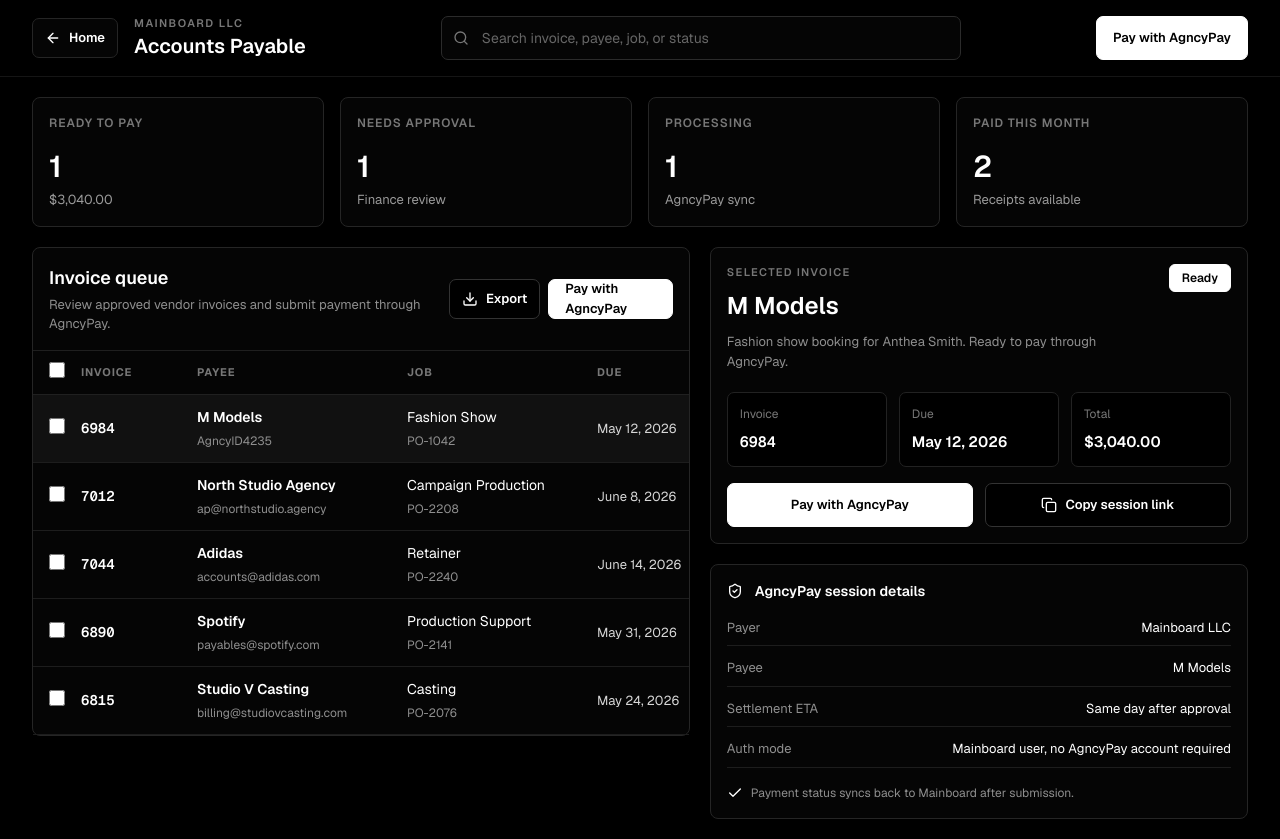
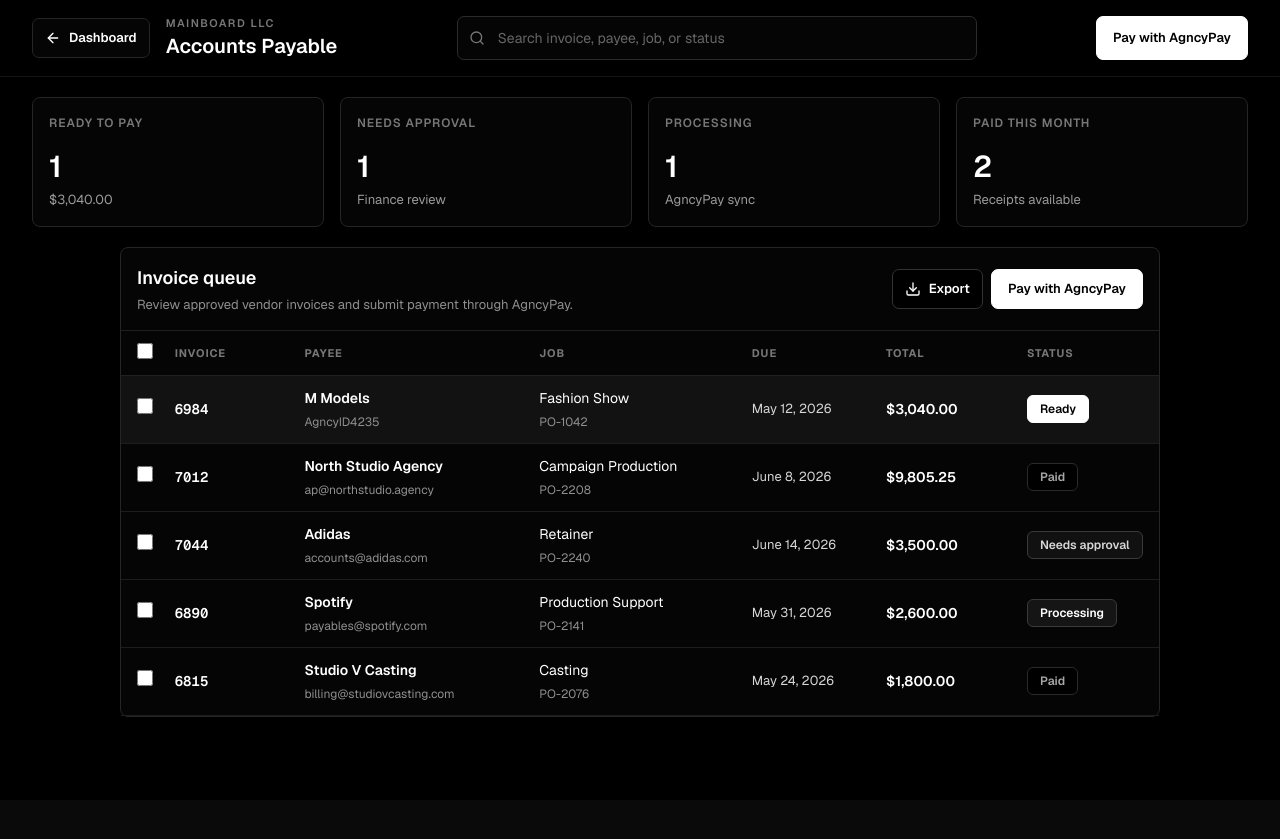
Before and after one commit to FluxtonX/agncypay-web, a Next.js app: page /mainboard in a window 1280 px wide. After the commit the page ends 800 px from the top, so only its background shows below. Built offline with nearby package versions, Linux system fonts and the light colour scheme.

Commit message:
latest UI improvements

```diff
--- a/src/app/dashboard/invoices/page.tsx
+++ b/src/app/dashboard/invoices/page.tsx
@@ -573,11 +573,7 @@ export default function InvoicesPortalPage() {
   const downloadInvoicePdf = (invoice: InvoiceRow) => {
     const blob = new Blob([buildInvoicePdf(invoice, invoiceSource)], { type: "application/pdf" });
     const url = URL.createObjectURL(blob);
-    const link = document.createElement("a");
-
-    link.href = url;
-    link.download = `${invoice.id}.pdf`;
-    link.click();
+    window.open(url, '_blank');
     URL.revokeObjectURL(url);
     setOpenMenuId(null);
   };
@@ -961,6 +957,9 @@ export default function InvoicesPortalPage() {
             <tr className="h-[49px] border-b border-[#686868] text-[17px] font-semibold leading-none text-[#a2a2a2]">
               <th className="pl-[10px] pr-4">
                 <div className="flex items-center gap-[10px]">
+                  <div className="flex h-5 w-5 shrink-0 items-center justify-center rounded-[4px] bg-[#22a92d] text-white" title="QuickBooks Sync Active">
+                    <span className="rounded-full bg-[#1a8f25] px-1 py-0.5 text-[10px] font-black leading-none">qb</span>
+                  </div>
                   {canSelectInvoices && (
                     <input
                       type="checkbox"
--- a/src/app/dashboard/pay-flow/[invoiceId]/page.tsx
+++ b/src/app/dashboard/pay-flow/[invoiceId]/page.tsx
@@ -400,7 +400,10 @@ export default function DashboardPayFlowPage() {
                 </button>
                 <button
                   type="button"
-                  onClick={downloadInvoicePdf}
+                  onClick={() => {
+                    setShowPreview(true);
+                    setIsActionsOpen(false);
+                  }}
                   className="flex w-full items-center gap-2 rounded-[5px] px-3 py-2 text-left text-[12px] font-bold text-[#d8d8d8] hover:bg-white/[0.07]"
                 >
                   <FileText className="h-4 w-4" />
@@ -527,7 +530,7 @@ export default function DashboardPayFlowPage() {
                   </button>
                   <button
                     type="button"
-                    onClick={downloadInvoicePdf}
+                    onClick={() => setShowPreview(true)}
                     className="flex flex-col items-center gap-1 hover:text-[#d8d8d8]"
                   >
                     <FileText className="h-5 w-5" />
--- a/src/app/mainboard/page.tsx
+++ b/src/app/mainboard/page.tsx
@@ -87,9 +87,9 @@ export default function MainboardPage() {
       <header className="sticky top-0 z-30 border-b border-[#151515] bg-black/95 backdrop-blur">
         <div className="mx-auto flex h-[76px] max-w-[1480px] items-center justify-between gap-4 px-4 sm:px-6 lg:px-8">
           <div className="flex items-center gap-4">
-            <Link href="/" className="inline-flex h-10 items-center gap-2 rounded-[7px] border border-[#252525] bg-[#050505] px-3 text-[13px] font-semibold text-white hover:border-[#555]">
+            <Link href="/dashboard" className="inline-flex h-10 items-center gap-2 rounded-[7px] border border-[#252525] bg-[#050505] px-3 text-[13px] font-semibold text-white hover:border-[#555]">
               <ArrowLeft className="h-4 w-4" />
-              Home
+              Dashboard
             </Link>
             <div>
               <p className="text-[11px] font-semibold uppercase tracking-[0.14em] text-[#777]">Mainboard LLC</p>
@@ -134,7 +134,7 @@ export default function MainboardPage() {
           ))}
         </section>
 
-        <section className="mt-5 grid grid-cols-1 gap-5 xl:grid-cols-[minmax(0,1.1fr)_minmax(420px,0.9fr)]">
+        <section className="mt-5 mx-auto max-w-[1040px] flex flex-col gap-5">
           <div className="space-y-5">
             <section className="rounded-[8px] border border-[#252525] bg-[#050505]">
               <div className="flex flex-col gap-3 border-b border-[#1f1f1f] p-4 sm:flex-row sm:items-center sm:justify-between">
@@ -259,75 +259,6 @@ export default function MainboardPage() {
               </section>
             )}
           </div>
-
-          <aside className="space-y-5">
-            <section className="rounded-[8px] border border-[#252525] bg-[#050505] p-4">
-              <div className="flex items-start justify-between gap-4">
-                <div>
-                  <p className="text-[11px] font-semibold uppercase tracking-[0.12em] text-[#777]">Selected invoice</p>
-                  <h2 className="mt-2 text-[24px] font-semibold text-white">{selectedInvoice.recipient}</h2>
-                  <p className="mt-2 text-[13px] leading-5 text-[#8f8f8f]">{selectedInvoice.note}</p>
-                </div>
-                <StatusBadge status={selectedInvoice.status} />
-              </div>
-
-              <div className="mt-5 grid grid-cols-3 gap-3">
-                <div className="rounded-[7px] border border-[#222] bg-black p-3">
-                  <p className="text-[12px] text-[#777]">Invoice</p>
-                  <p className="mt-2 font-mono text-[15px] font-semibold text-white">{selectedInvoice.invoiceNumber}</p>
-                </div>
-                <div className="rounded-[7px] border border-[#222] bg-black p-3">
-                  <p className="text-[12px] text-[#777]">Due</p>
-                  <p className="mt-2 text-[15px] font-semibold text-white">{selectedInvoice.due}</p>
-                </div>
-                <div className="rounded-[7px] border border-[#222] bg-black p-3">
-                  <p className="text-[12px] text-[#777]">Total</p>
-                  <p className="mt-2 text-[15px] font-semibold text-white">{formatMainboardMoney(selectedInvoice.amount + selectedInvoice.fee)}</p>
-                </div>
-              </div>
-
-              <div className="mt-4 grid grid-cols-1 gap-3 sm:grid-cols-2">
-                <Link
-                  href={`/request/${selectedInvoice.id}?mode=guest`}
-                  className="inline-flex h-11 items-center justify-center gap-2 rounded-[7px] border border-white bg-white px-4 text-[13px] font-semibold text-black hover:bg-[#ededed]"
-                >
-                  Pay with AgncyPay
-                </Link>
-                <button
-                  type="button"
-                  onClick={copyShareLink}
-                  className="inline-flex h-11 items-center justify-center gap-2 rounded-[7px] border border-[#333] bg-black px-4 text-[13px] font-semibold text-white hover:border-[#666]"
-                >
-                  <Copy className="h-4 w-4" />
-                  Copy session link
-                </button>
-              </div>
-            </section>
-
-            <section className="rounded-[8px] border border-[#252525] bg-[#050505] p-4">
-              <div className="flex items-center gap-3">
-                <ShieldCheck className="h-4 w-4 text-white" />
-                <p className="text-[14px] font-semibold text-white">AgncyPay session details</p>
-              </div>
-              <div className="mt-4 space-y-3 text-[13px]">
-                {[
-                  ["Payer", selectedInvoice.payer],
-                  ["Payee", selectedInvoice.recipient],
-                  ["Settlement ETA", selectedInvoice.settlementEta],
-                  ["Auth mode", "Mainboard user, no AgncyPay account required"],
-                ].map(([label, value]) => (
-                  <div key={label} className="flex justify-between gap-4 border-b border-[#1d1d1d] pb-2">
-                    <span className="text-[#8f8f8f]">{label}</span>
-                    <span className="text-right text-white">{value}</span>
-                  </div>
-                ))}
-              </div>
-              <div className="mt-4 flex items-center gap-2 text-[12px] text-[#8f8f8f]">
-                <Check className="h-4 w-4 text-white" />
-                Payment status syncs back to Mainboard after submission.
-              </div>
-            </section>
-          </aside>
         </section>
       </main>
     </div>
--- a/src/app/page.tsx
+++ b/src/app/page.tsx
@@ -97,7 +97,7 @@ export default function LandingPage() {
             <img
               src="/agncypaybrand.png"
               alt="AgncyPay"
-              className="h-[48px] w-auto object-contain object-left sm:h-[54px]"
+              className="h-[48px] w-auto object-contain object-left sm:h-[54px] scale-[1.5] origin-left"
             />
           </Link>
 
@@ -359,7 +359,7 @@ function FullLogo() {
       <img
         src="/agncypaybrand.png"
         alt="AgncyPay"
-        className="h-[48px] w-auto object-contain object-left sm:h-[54px]"
+        className="h-[48px] w-auto object-contain object-left sm:h-[54px] scale-[1.5] origin-left"
       />
     </Link>
   );
--- a/src/app/receipt/[invoiceId]/page.tsx
+++ b/src/app/receipt/[invoiceId]/page.tsx
@@ -14,7 +14,6 @@ import {
 } from "lucide-react";
 import { downloadTableReportPdf } from "../../../lib/pdfExport";
 import { cn } from "../../../lib/utils";
-import { AgncyPayLogo } from "../../../components/payment/AgncyPayLogo";
 import {
   findMainboardInvoice,
   formatMainboardMoney,
@@ -106,7 +105,7 @@ export default function ReceiptPage() {
             <ArrowLeft className="h-4 w-4" />
             {returnLabel}
           </Link>
-          <AgncyPayLogo imageClassName="w-[92px] sm:w-[104px]" />
+          <img src="/agncypaybrand.png" alt="AgncyPay" className="w-[92px] sm:w-[104px] shrink-0 object-contain scale-[1.5] origin-center" />
           <span className="inline-flex h-11 items-center rounded-[7px] border border-white bg-white px-4 text-[13px] font-semibold text-black">
             {formatMainboardMoney(total)}
           </span>
```
Also changed, not shown: src/app/dashboard/page.tsx (+39 -23 lines), src/app/dashboard/send-request/page.tsx (+7 -10 lines), public/AlogoTransparent.png (added).
